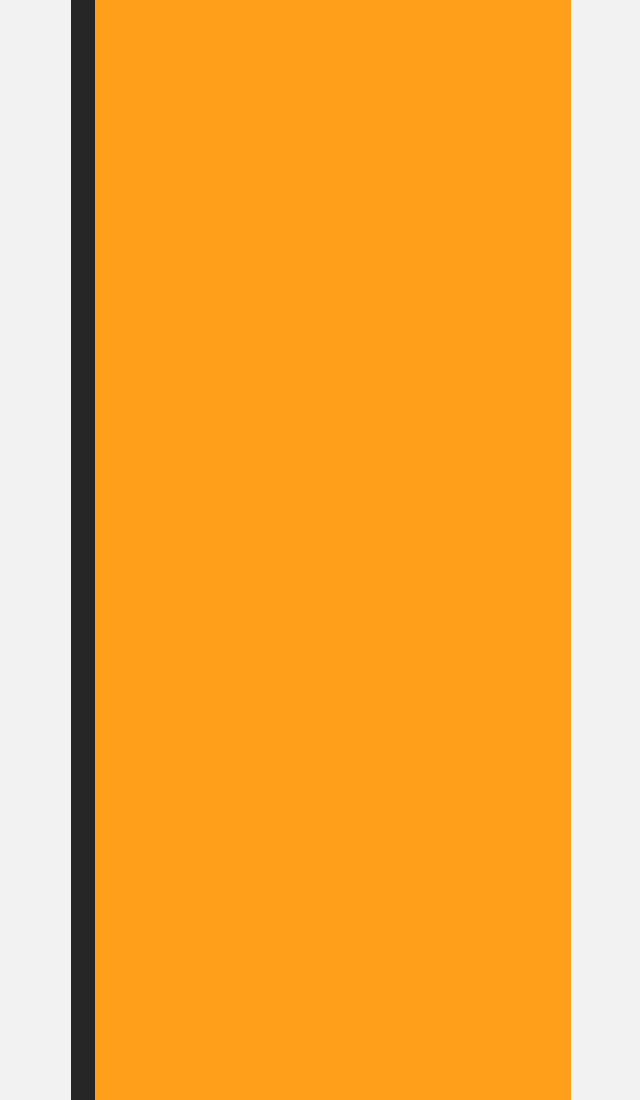
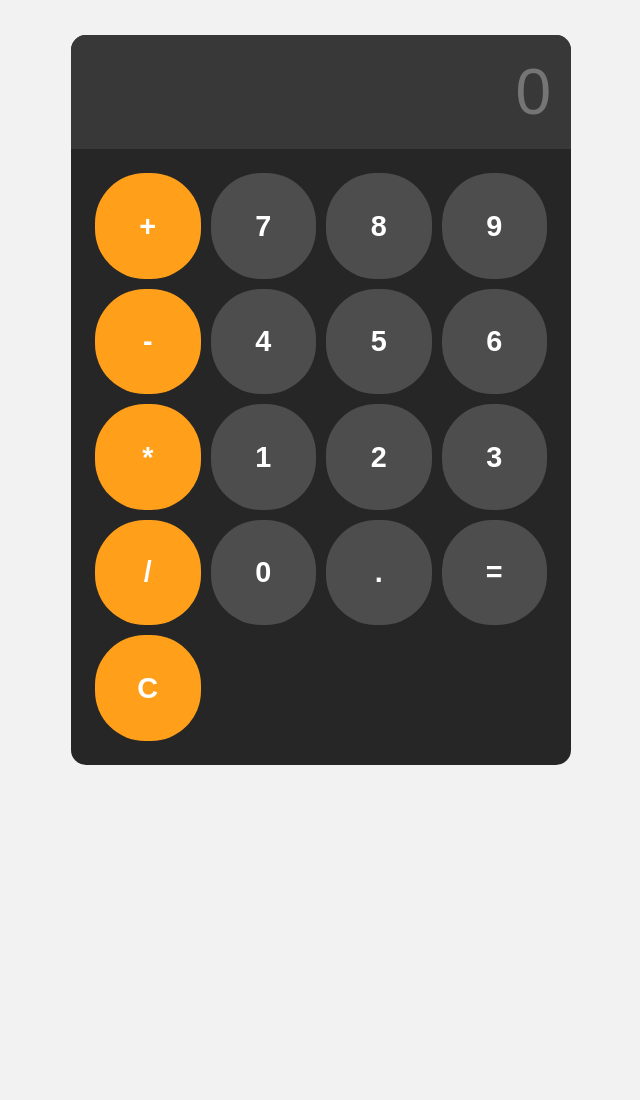
Before and after one commit to hanisultan062-ship-it/Hani-s-Calculator, a plain HTML site: page index.html in a window 1280 px wide. Shown: the top 1100 px of the page, without its empty margins (319-959 px from the left). After the commit the page ends 800 px from the top, so only its background shows below. Drawn offline with Linux system fonts and the light colour scheme.

Commit message:
Update style.css

```diff
--- a/style.css
+++ b/style.css
@@ -49,7 +49,7 @@ button{
     border: none;
     background-color:hsl(0, 0%, 30%) ;
     color: white;
-    font-size: 108rem;
+    font-size: 1.8rem;
     font-weight: bold ;
     cursor: pointer ;
 }
```
